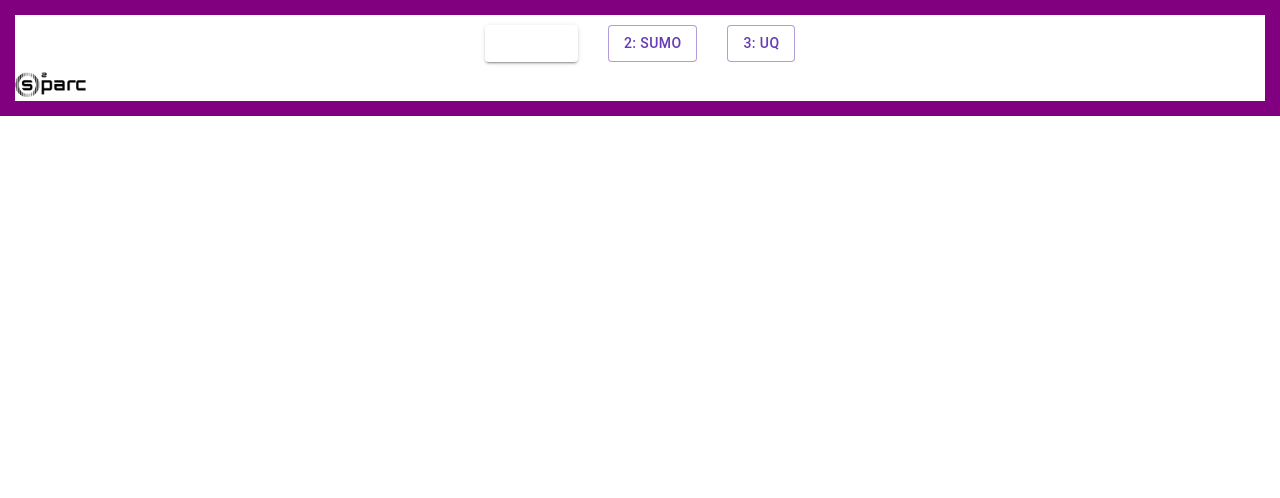
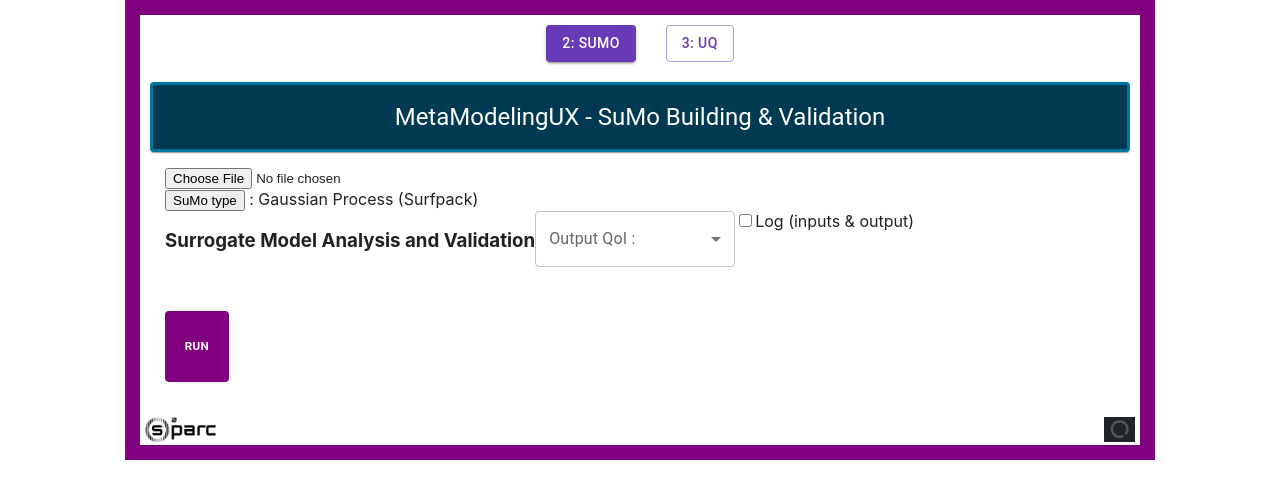
Before and after one commit to ITISFoundation/mmux_react, a React (Create React App) app: page / in a window 1280 px wide. Shown: the top 498 px of the page. Built offline with nearby package versions, Linux system fonts and the light colour scheme.

Commit message:
Included JobIndex and navigation to it

```diff
--- a/src/App.css
+++ b/src/App.css
@@ -6,3 +6,14 @@
 .active {
   display: block;
 }
+
+/* Background card styling */
+.background-card {
+    /* min-height: 20vh; */
+    max-width: 1000px;
+    border: 15px solid purple;
+    /* padding: 10px; */
+    /* align-items: top;  */
+    /* text-align: left; */
+    margin: 0 auto; /* center alignment of the app*/
+}
--- a/src/App.js
+++ b/src/App.js
@@ -3,10 +3,11 @@ import UQ from './UQ';
 import SuMoBuildingValidation from './SuMoBuilding';
 import Navigation from './components/Navigation';
 import { useState } from 'react';
+import JobIndex from "./components/JobIndex"
 
 function App() {
   const steps = [
-    { id: 1, label: "Setup" },
+    // { id: 1, label: "Setup" },
     { id: 2, label: "SuMo" },
     { id: 3, label: "UQ" }
   ];
@@ -31,11 +32,17 @@ function App() {
         <UQ />
       </div>
 
+      {/* Function Index and Job Index */}
+      <div className={activeStep === 99 ? "active": "non-active"}>
+        <JobIndex />
+      </div>
+
       {/* Shows additional elements within the page (oSPARC logo, etc)
       TODO osparc logo on bottom left; access to runner status wheel on bottom right */}
-      <div>
-
-        <img src='osparc-logo.png' height={25}></img>
+      {/* <div style={{ display: 'flex', justifyContent: 'space-between', alignItems: 'flex-end', height: '100%' }}></div> */}
+      <div style={{ display: 'flex', justifyContent: "space-between", marginLeft:"5px", marginRight: "5px",  marginBottom:"3px", marginTop:"10px"}}>
+        <img src='osparc-logo.png' height={25} />
+        <img src="osparc-loading-symbol.png" height={25} alt="Jobs" onClick={()=>setActiveStep(99)}/>
       </div>
 
     </div>
--- a/src/components/Header.js
+++ b/src/components/Header.js
@@ -5,7 +5,7 @@ import './Header.css';
 
 function Header(props) {
     return (
-        <Card className={props.headerType}>
+        <Card className={props.headerType} sx={{marginBottom:"10px"}}>
             <Typography variant="h5" color="white" component="div">
                 MetaModelingUX  -  {props.tabTitle}
             </Typography>
--- /dev/null
+++ b/src/components/JobIndex.js
@@ -0,0 +1,90 @@
+import React, { useState, useEffect } from 'react';
+import { Card, Typography, Table, TableRow, TableCell, TableBody, TableHead, Paper} from "@mui/material";
+
+
+function JobIndex() {
+    const [data, setData] = useState([
+      {id: 1, name: "Example Job 1", inputs:0, status: "COMPLETE", outputs: 28.3546},
+      {id: 2, name: "Example Job 2", inputs: 42, status: "COMPLETE", outputs: 585.51},
+      {id: 3, name: "Example Job 3", inputs: 34234, status: "RUNNING", outputs: "-"}
+    ]);
+    function getJobColor(status) {
+        if (status === "COMPLETE") {
+            return "lightgreen"
+        }
+        else if (status === "RUNNING") {
+            return "orange"
+        }
+        else if (status === "FAILED") {
+            return "red"
+        }
+    }
+
+    return (
+        <Card variant="plain" sx={{marginBottom:"10px"}}>
+            <Typography variant="h4" textAlign={"center"} >
+                Job Index
+            </Typography>
+          <Table component={Paper}>
+          <TableHead>
+              <TableRow>
+              {/* Adjust headers based on your data sTableRowucture */}
+              <TableCell>ID</TableCell>
+              <TableCell>Name</TableCell>
+              <TableCell>Inputs</TableCell>
+              <TableCell>Status</TableCell>
+              <TableCell>Outputs</TableCell>
+              </TableRow>
+          </TableHead>
+          <TableBody>
+              {data.map(item => (
+              <TableRow key={item.id} sx={{backgroundColor:getJobColor(item.status)}}>
+                  <TableCell>{item.id}</TableCell>
+                  <TableCell>{item.name}</TableCell>
+                  <TableCell>{item.inputs}</TableCell>
+                  <TableCell>{item.status}</TableCell>
+                  <TableCell>{item.outputs}</TableCell>
+
+              </TableRow>
+              ))}
+          </TableBody>
+          </Table>
+
+      </Card>
+
+    );
+};
+
+export default JobIndex;
+
+
+// function JobIndex() {
+//   const [loading, setLoading] = useState(TableRowue);
+//   const [error, setError] = useState(null);
+
+//   useEffect(() => {
+//     async function fetchData() {
+//       TableRowy {
+//         const response = await fetch('YOUR_API_ENDPOINT'); // Replace wiTableCell your actual API endpoint
+//         if (!response.ok) {
+//           TableCellrow new Error(`HTTP error! status: ${response.status}`);
+//         }
+//         const jsonData = await response.json();
+//         setData(jsonData);
+//       } catch (err) {
+//         setError(err);
+//       } finally {
+//         setLoading(false);
+//       }
+//     }
+
+//     fetchData();
+//   }, []);
+
+//   if (loading) {
+//     return <p>Loading data...</p>;
+//   }
+
+//   if (error) {
+//     return <p>Error: {error.message}</p>;
+//   }
--- a/src/components/MetaModelingUX.css
+++ b/src/components/MetaModelingUX.css
@@ -1,9 +1,3 @@
-/* Background card styling */
-.background-card {
-    /* min-height: 20vh; */
-    max-width: 1500px;
-    border: 15px solid purple;
-    /* padding: 10px;
-    align-items: top;
-    text-align: left; */
+.MMUX-tab{
+    padding: 10px;
 }
--- a/src/components/MetaModelingUX.js
+++ b/src/components/MetaModelingUX.js
@@ -5,12 +5,9 @@ import Header from "./Header";
 
 export default function MetaModelingUX(props) {
     return (
-        <Card>
+        <Card variant="plain" className="MMUX-tab">
             <Header tabTitle={props.tabTitle} headerType={props.headerType} />
-            {/* <Header props={props} /> */}
-            {/* <Header props=props /> */}
-            {/* <Header {props} /> */}
-            {props.children}
+            <Card variant="plain" sx={{margin:"15px"} } raised={false} children={props.children}/>
         </Card>
     );
 }
--- a/src/index.js
+++ b/src/index.js
@@ -11,7 +11,7 @@ const theme = setupTheme();
 
 root.render(
 <ThemeProvider theme={theme}>
-<React.StrictMode>
+  <React.StrictMode>
     <App />
   </React.StrictMode>
   </ThemeProvider>
--- a/src/theme.js
+++ b/src/theme.js
@@ -7,19 +7,40 @@ export function setupTheme() {
         // shape: { borderRadius: 10 }
         components: {
             MuiButton: {
-                defaultProps: {
-                    disableRipple: true,
-                    disableElevation: true,
-                },
                 styleOverrides: {
                     root: {
-                        backgroundColor: 'white', // Use the light version of the palette
+                        variants: [{
+                            props: {
+                                variant: "contained",
+                            },
+                            style: {
+                                // backgroundColor works but disableElevation doesnt...
+                                // disableElevation: true,
+                                // disableRipple: true,
+                                // backgroundColor : "red",
+                                // boxShadow: "200px",
+
+                            }
+                        }
+                        ],
                         '&:hover': {
                             backgroundColor: deepPurple[300], // Slightly darker on hover
                         },
                     },
                 },
             },
+            MuiCard: {
+                styleOverrides: {
+                    root: {
+                        variants: [
+                            {
+                                props: {variant: "plain"},
+                                style: {}
+                            }
+                        ]
+                    }
+                }
+            }
         },
     });
 }
```
Also changed, not shown: public/osparc-loading-symbol.png (added).
